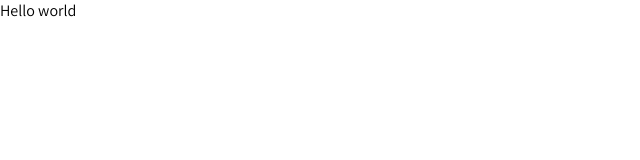
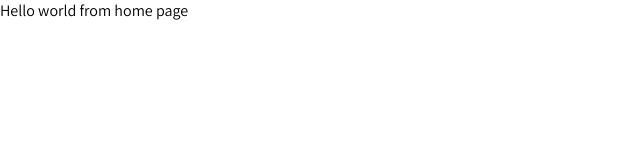
Before and after one commit to keironchaudhry/todolist, a React (Create React App) app: page / in a window 1280 px wide. Shown: the top 160 px of the page, without its empty margins (0-640 px from the left). Built offline with nearby package versions, Linux system fonts and the light colour scheme.

Commit message:
Setup: Create pages dir + components dir

```diff
--- a/src/App.js
+++ b/src/App.js
@@ -1,7 +1,12 @@
 import styles from "./App.module.css";
+import Home from "./pages/Home";
 
 function App() {
-  return <div>Hello world</div>;
+  return (
+    <div className={styles}>
+      <Home />
+    </div>
+  );
 }
 
 export default App;
--- /dev/null
+++ b/src/pages/Home.jsx
@@ -0,0 +1,5 @@
+import React from "react";
+
+export default function Home() {
+  return <div>Hello world from home page</div>;
+}
```
Also changed, not shown: src/pages/Home.module.css (added).
